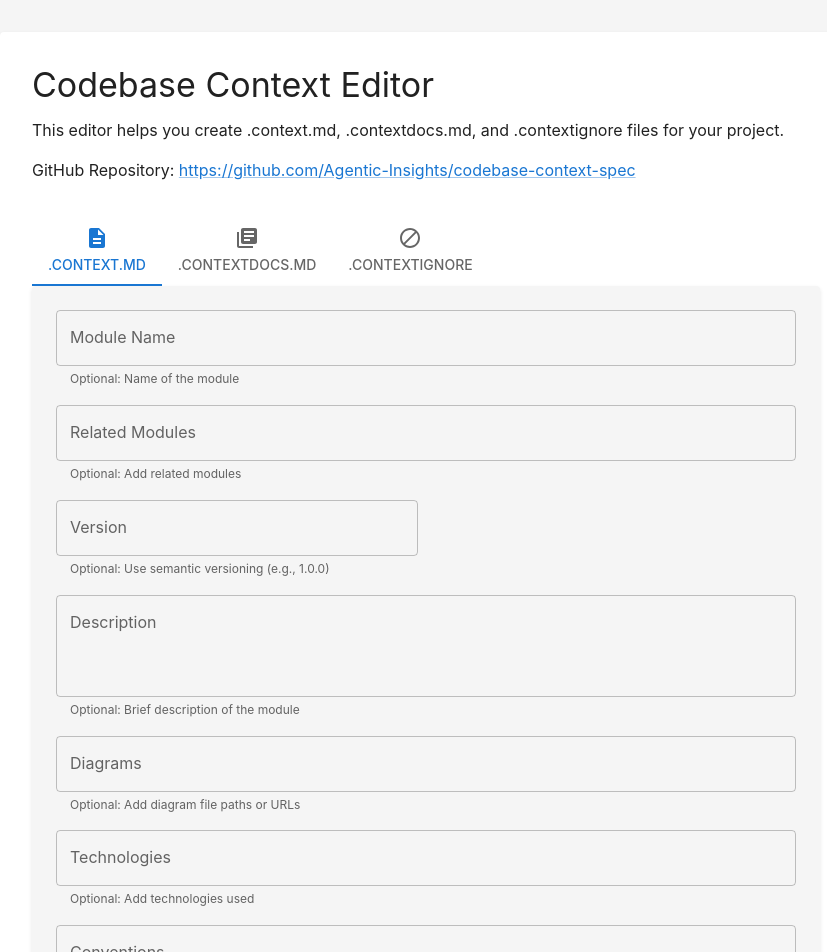
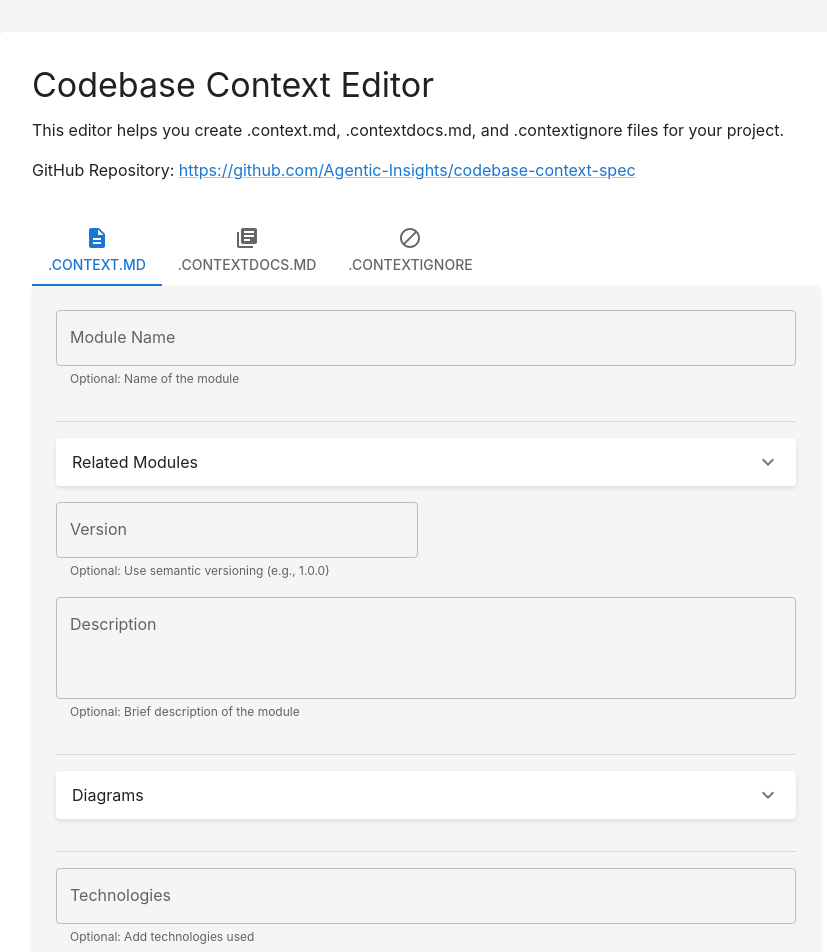
Before and after one commit to Agentic-Insights/codebase-context-spec, a React (Create React App) app in the folder examples/context-editor/: page / in a window 1280 px wide. Shown: the top 952 px of the page, without its empty margins (214-1041 px from the left). Built offline with nearby package versions, Linux system fonts and the light colour scheme.

Commit message:
fix: context form now poperly supports diagrams and modules and validates them as pathspec/url elements for linking purposes

```diff
--- a/examples/context-editor/src/components/ContextForm.tsx
+++ b/examples/context-editor/src/components/ContextForm.tsx
@@ -16,10 +16,10 @@ interface ContextFormProps {
 
 export type FormDataType = {
   moduleName: string;
-  relatedModules: string[];
+  relatedModules: { name: string; path: string }[];
   version: string;
   description: string;
-  diagrams: string[];
+  diagrams: { name: string; path: string }[];
   technologies: string[];
   conventions: string;
   directives: string;
@@ -116,7 +116,7 @@ const ContextForm: React.FC<ContextFormProps> = ({ onSubmit }) => {
     }));
   };
 
-  const handleMultiChange = (field: string) => (event: React.SyntheticEvent, value: string[]) => {
+  const handleMultiChange = (field: string) => (value: any) => {
     setFormData((prevData) => ({
       ...prevData,
       [field]: value,
--- a/examples/context-editor/src/components/MetadataSection.tsx
+++ b/examples/context-editor/src/components/MetadataSection.tsx
@@ -1,15 +1,114 @@
-import React from 'react';
-import { Grid2, TextField, Chip, Autocomplete } from '@mui/material';
+import React, { useState } from 'react';
+import { Grid2, TextField, Chip, Autocomplete, Button, Box, Typography, Divider, Accordion, AccordionSummary, AccordionDetails } from '@mui/material';
+import ExpandMoreIcon from '@mui/icons-material/ExpandMore';
 import { FormDataType } from './ContextForm';
 
 interface MetadataSectionProps {
   formData: FormDataType;
   errors: { [key: string]: string };
   handleChange: (e: React.ChangeEvent<HTMLInputElement | HTMLTextAreaElement>) => void;
-  handleMultiChange: (field: string) => (event: React.SyntheticEvent, value: string[]) => void;
+  handleMultiChange: (field: string) => (value: any) => void;
 }
 
+interface NamePathPair {
+  name: string;
+  path: string;
+}
+
+const NamePathInput: React.FC<{
+  label: string;
+  items: NamePathPair[];
+  onAdd: (item: NamePathPair) => void;
+  onRemove: (index: number) => void;
+  validatePath: (path: string) => string | null;
+}> = ({ label, items, onAdd, onRemove, validatePath }) => {
+  const [name, setName] = useState('');
+  const [path, setPath] = useState('');
+  const [error, setError] = useState<string | null>(null);
+
+  const handleAdd = () => {
+    const validationError = validatePath(path);
+    if (validationError) {
+      setError(validationError);
+    } else if (name && path) {
+      onAdd({ name, path });
+      setName('');
+      setPath('');
+      setError(null);
+    }
+  };
+
+  return (
+    <Box sx={{ mb: 2 }}>
+      <TextField
+        label={`${label} Name`}
+        value={name}
+        onChange={(e) => setName(e.target.value)}
+        fullWidth
+        margin="normal"
+      />
+      <TextField
+        label={`${label} Path`}
+        value={path}
+        onChange={(e) => setPath(e.target.value)}
+        fullWidth
+        margin="normal"
+        error={!!error}
+        helperText={error}
+      />
+      <Button onClick={handleAdd} variant="contained" color="primary" fullWidth sx={{ mt: 1 }}>
+        Add {label}
+      </Button>
+      <Box sx={{ mt: 1 }}>
+        {items.map((item, index) => (
+          <Chip
+            key={index}
+            label={`${item.name} (${item.path})`}
+            onDelete={() => onRemove(index)}
+            style={{ margin: '4px' }}
+          />
+        ))}
+      </Box>
+    </Box>
+  );
+};
+
+const validateRelativeModulePath = (path: string): string | null => {
+  if (!path.startsWith('./') && !path.startsWith('../')) {
+    return 'Path must be a relative path (start with ./ or ../)';
+  }
+  if (path.endsWith('/')) {
+    return 'Path must not end with a slash';
+  }
+  return null;
+};
+
+const validateDiagramPath = (path: string): string | null => {
+  const allowedExtensions = ['.mermaid', '.mmd', '.pdf', '.png', '.jpg', '.jpeg'];
+  const extension = path.substring(path.lastIndexOf('.'));
+  if (!allowedExtensions.includes(extension.toLowerCase())) {
+    return `File must be one of: ${allowedExtensions.join(', ')}`;
+  }
+  return null;
+};
+
 const MetadataSection: React.FC<MetadataSectionProps> = ({ formData, errors, handleChange, handleMultiChange }) => {
+  const handleAddRelatedModule = (item: NamePathPair) => {
+    handleMultiChange('relatedModules')([...formData.relatedModules, item]);
+  };
+
+  const handleRemoveRelatedModule = (index: number) => {
+    handleMultiChange('relatedModules')(formData.relatedModules.filter((_, i) => i !== index));
+  };
+
+  const handleAddDiagram = (item: NamePathPair) => {
+    handleMultiChange('diagrams')([...formData.diagrams, item]);
+  };
+
+  const handleRemoveDiagram = (index: number) => {
+    handleMultiChange('diagrams')(formData.diagrams.filter((_, i) => i !== index));
+  };
+
   return (
     <Grid2 container spacing={2}>
       <Grid2 size={12}>
@@ -24,27 +123,21 @@ const MetadataSection: React.FC<MetadataSectionProps> = ({ formData, errors, han
         />
       </Grid2>
       <Grid2 size={12}>
-        <Autocomplete
-          multiple
-          freeSolo
-          options={[]}
-          value={formData.relatedModules}
-          onChange={handleMultiChange('relatedModules')}
-          renderTags={(value: string[], getTagProps) =>
-            value.map((option: string, index: number) => (
-              <Chip variant="outlined" label={option} {...getTagProps({ index })} />
-            ))
-          }
-          renderInput={(params) => (
-            <TextField
-              {...params}
-              variant="outlined"
-              label="Related Modules"
-              placeholder="Add module"
-              helperText="Optional: Add related modules"
+        <Divider sx={{ my: 2 }} />
+        <Accordion>
+          <AccordionSummary expandIcon={<ExpandMoreIcon />}>
+            <Typography>Related Modules</Typography>
+          </AccordionSummary>
+          <AccordionDetails>
+            <NamePathInput
+              label="Related Module"
+              items={formData.relatedModules}
+              onAdd={handleAddRelatedModule}
+              onRemove={handleRemoveRelatedModule}
+              validatePath={validateRelativeModulePath}
             />
-          )}
-        />
+          </AccordionDetails>
+        </Accordion>
       </Grid2>
       <Grid2 size={{ xs: 12, sm: 6 }}>
         <TextField
@@ -71,35 +164,30 @@ const MetadataSection: React.FC<MetadataSectionProps> = ({ formData, errors, han
         />
       </Grid2>
       <Grid2 size={12}>
-        <Autocomplete
-          multiple
-          freeSolo
-          options={[]}
-          value={formData.diagrams}
-          onChange={handleMultiChange('diagrams')}
-          renderTags={(value: string[], getTagProps) =>
-            value.map((option: string, index: number) => (
-              <Chip variant="outlined" label={option} {...getTagProps({ index })} />
-            ))
-          }
-          renderInput={(params) => (
-            <TextField
-              {...params}
-              variant="outlined"
-              label="Diagrams"
-              placeholder="Add diagram"
-              helperText="Optional: Add diagram file paths or URLs"
+        <Divider sx={{ my: 2 }} />
+        <Accordion>
+          <AccordionSummary expandIcon={<ExpandMoreIcon />}>
+            <Typography>Diagrams</Typography>
+          </AccordionSummary>
+          <AccordionDetails>
+            <NamePathInput
+              label="Diagram"
+              items={formData.diagrams}
+              onAdd={handleAddDiagram}
+              onRemove={handleRemoveDiagram}
+              validatePath={validateDiagramPath}
             />
-          )}
-        />
+          </AccordionDetails>
+        </Accordion>
       </Grid2>
       <Grid2 size={12}>
+        <Divider sx={{ my: 2 }} />
         <Autocomplete
           multiple
           freeSolo
           options={[]}
           value={formData.technologies}
-          onChange={handleMultiChange('technologies')}
+          onChange={(_, value) => handleMultiChange('technologies')(value)}
           renderTags={(value: string[], getTagProps) =>
             value.map((option: string, index: number) => (
               <Chip variant="outlined" label={option} {...getTagProps({ index })} />
--- a/examples/context-editor/src/generateContextMd.ts
+++ b/examples/context-editor/src/generateContextMd.ts
@@ -2,10 +2,10 @@ import yaml from 'js-yaml';
 
 interface FormData {
   moduleName: string;
-  relatedModules: string[];
+  relatedModules: { name: string; path: string }[];
   version: string;
   description: string;
-  diagrams: string[];
+  diagrams: { name: string; path: string }[];
   technologies: string[];
   conventions: string;
   directives: string;
```
Also changed, not shown: 1 other file (tests, documents, lock files or other folders).
